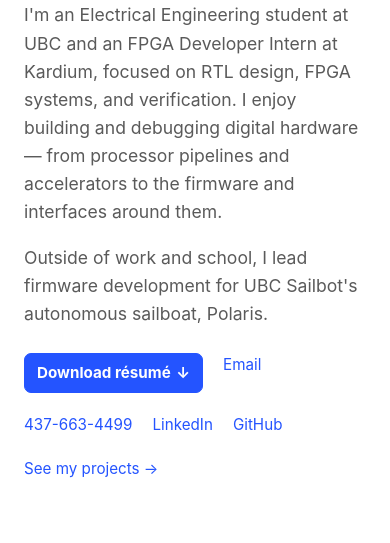
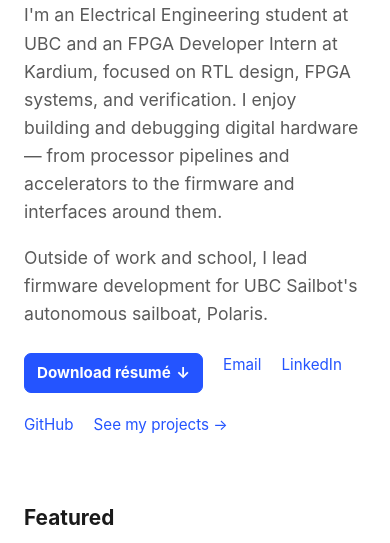
Before and after one commit to pouyahatami/pouyahatami.github.io, a plain HTML site: page index.html in a window 390 px wide. Shown: the part 299-842 px from the top of the page. Drawn offline with Linux system fonts and the light colour scheme.

Commit message:
Remove phone number from homepage

```diff
--- a/index.html
+++ b/index.html
@@ -35,7 +35,6 @@
   <div class="links">
     <a class="download-link" href="assets/Pouya_Hatami_Resume.pdf" download>Download r&eacute;sum&eacute; <span aria-hidden="true">&darr;</span></a>
     <a href="mailto:pouyahatami10@gmail.com">Email</a>
-    <a href="tel:+14376634499">437-663-4499</a>
     <a href="https://linkedin.com/in/pouya-hatami-812662292" target="_blank" rel="noopener">LinkedIn</a>
     <a href="https://github.com/pouyahatami" target="_blank" rel="noopener">GitHub</a>
     <a href="projects.html">See my projects &rarr;</a>
```
